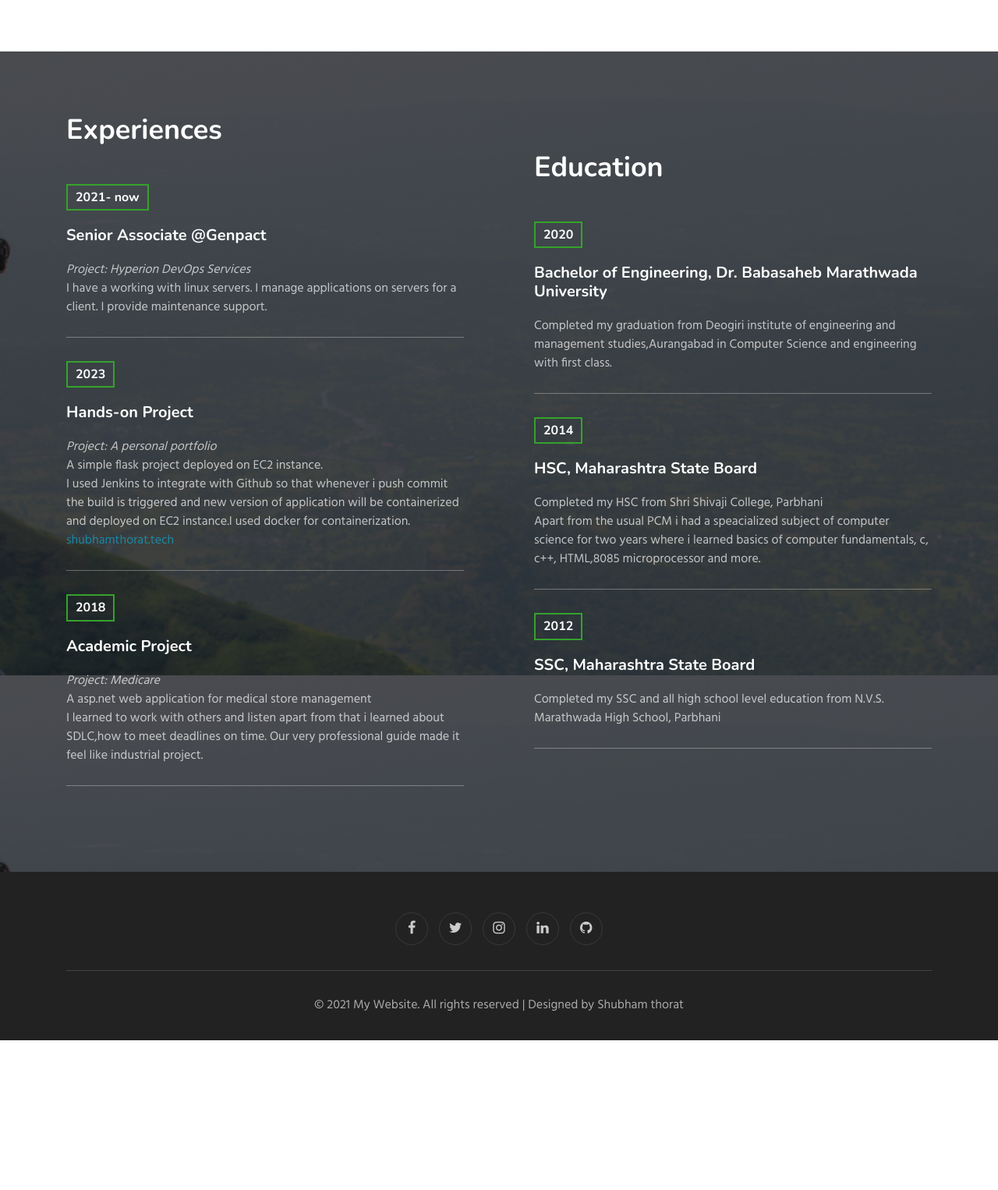
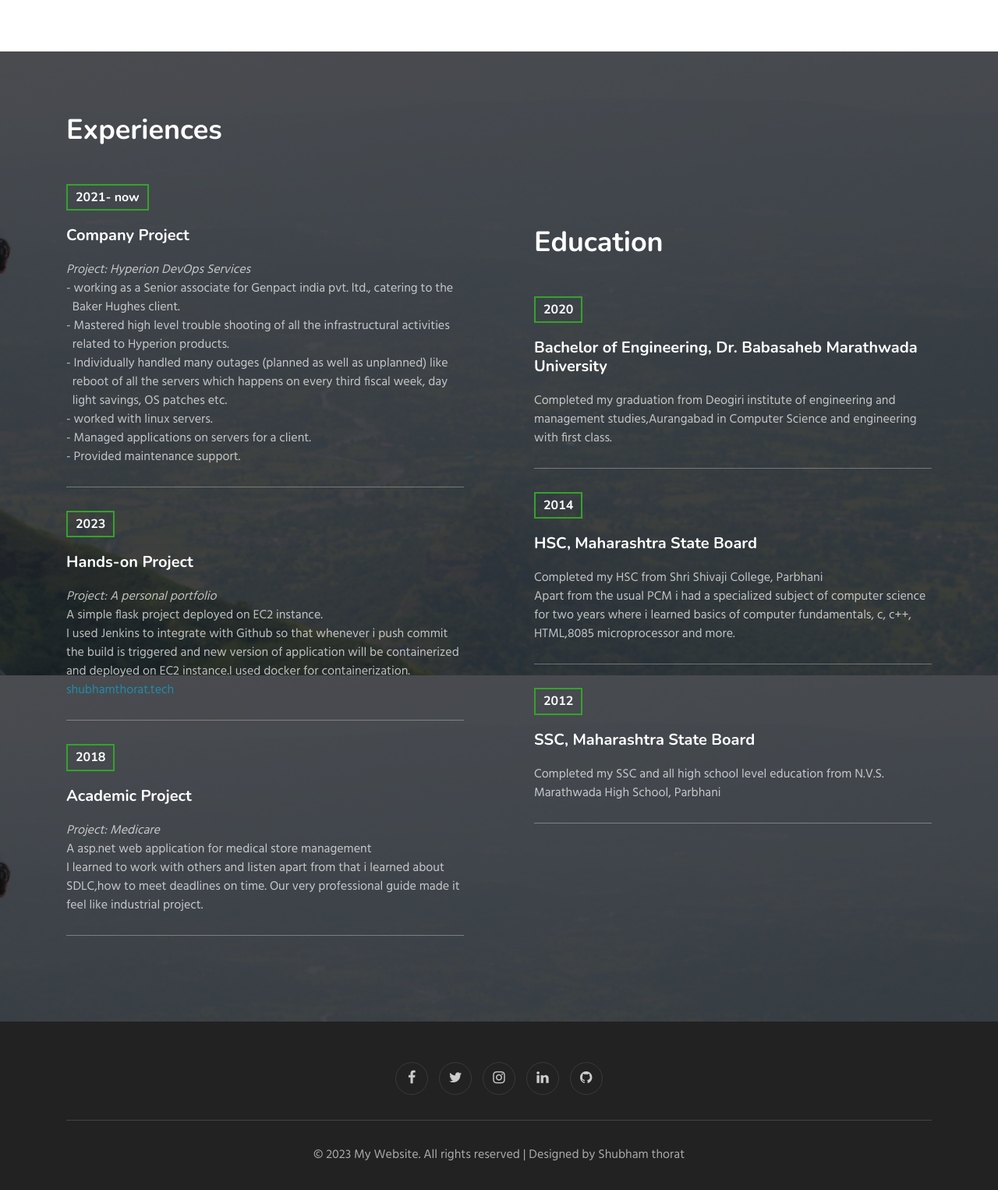
Before and after one commit to net-wizard/CICD-1, a Flask app: page / in a window 1280 px wide. Shown: the part 2697-4223 px from the top of the page at 78% size. Before the commit the page ends 4031 px from the top, so only its background shows below. Run offline with Flask 2, Linux system fonts and the light colour scheme; some libraries are stand-ins or nearby versions.

Commit message:
updating details

```diff
--- a/app.py
+++ b/app.py
@@ -20,4 +20,4 @@ def contact():
 
 
 if __name__ == '__main__':
-    app.run(port=3000, host="0.0.0.0")
+    app.run(debug=True,port=3000, host="0.0.0.0")
--- a/templates/index.html
+++ b/templates/index.html
@@ -351,12 +351,15 @@
           <h3 class="mb-5">Experiences</h3>
 					<div class="experience-top">
             <h5>2021- now</h5>
-						<h4>Senior Associate @Genpact</h4>
+            <h4>Company Project</h4>
 						<p class="my-3 text-white">
-              <i>Project: Hyperion DevOps Services</i><br>
-              I have a working with linux servers.
-              I manage applications on servers for a client.
-              I provide maintenance support.
+              <i>Project: Hyperion DevOps Services</i></br>
+              - working as a Senior associate for Genpact india pvt. ltd., catering to the &nbsp;&nbsp;Baker Hughes client.</br>
+              - Mastered high level trouble shooting of all the infrastructural activities &nbsp;&nbsp;related to Hyperion products.</br>
+              - Individually handled many outages (planned as well as unplanned) like &nbsp;&nbsp;reboot of all the servers which happens on every third fiscal week, day &nbsp;&nbsp;light savings, OS patches etc.</br>
+              - worked with linux servers.</br>
+              - Managed applications on servers for a client.</br>
+              - Provided maintenance support.
               </p>
             </div>
             <div class="experience-top">
@@ -382,7 +385,7 @@
               <div class="experience-top">
                 <h5>2014</h5>
                 <h4>HSC, Maharashtra State Board</h4>
-                <p class="my-3 text-white">Completed my HSC from Shri Shivaji College, Parbhani<br>Apart from the usual PCM i had a speacialized subject of computer science for two years where i learned basics of computer fundamentals, c, c++, HTML,8085 microprocessor and more.</p>
+                <p class="my-3 text-white">Completed my HSC from Shri Shivaji College, Parbhani<br>Apart from the usual PCM i had a specialized subject of computer science for two years where i learned basics of computer fundamentals, c, c++, HTML,8085 microprocessor and more.</p>
                 </div>
                 <div class="experience-top">
                   <h5>2012</h5>
@@ -547,7 +550,7 @@
           <a href="https://github.com/net-wizard" class="github"><span class="fa fa-github"></span></a>
       </div>
           <div class="bottom-copies text-center">
-              <p class="copy-footer-29">© 2021 My Website. All rights reserved | Designed by Shubham thorat</p>
+              <p class="copy-footer-29">© 2023 My Website. All rights reserved | Designed by Shubham thorat</p>
 
           </div>
       </div>
```
